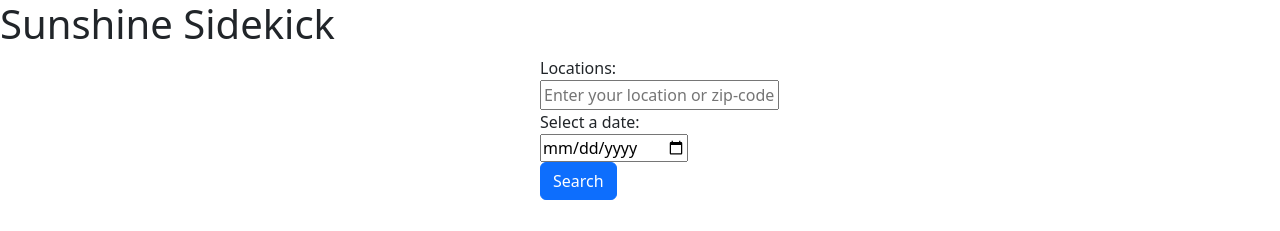
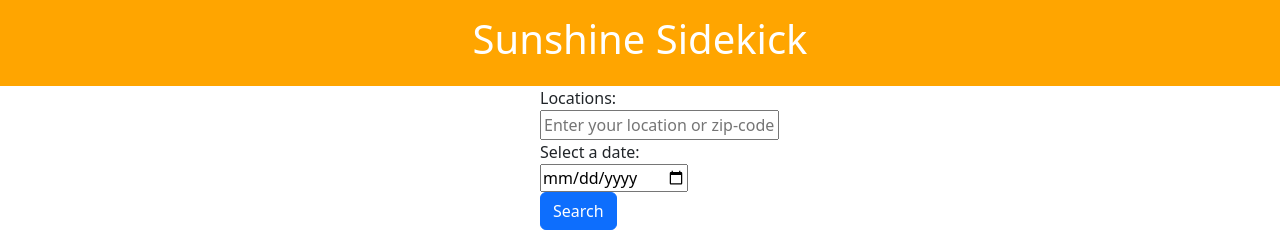
Before and after one commit to tlg-archive/23-02-JavaScriptProject-Team3-Chance-Brandon-Chad, a plain HTML site: page index.html in a window 1280 px wide. Shown: the top 231 px of the page. Drawn offline with nearby package versions, Linux system fonts and the light colour scheme.

Commit message:
added styling to header

```diff
--- a/styles/styles.css
+++ b/styles/styles.css
@@ -1,3 +1,10 @@
+header{
+    text-align: center;
+    padding:15px;
+    background-color: orange;
+    color: white;
+}
+
 form{
     width: 25vh;
     max-width: 300px;
```
